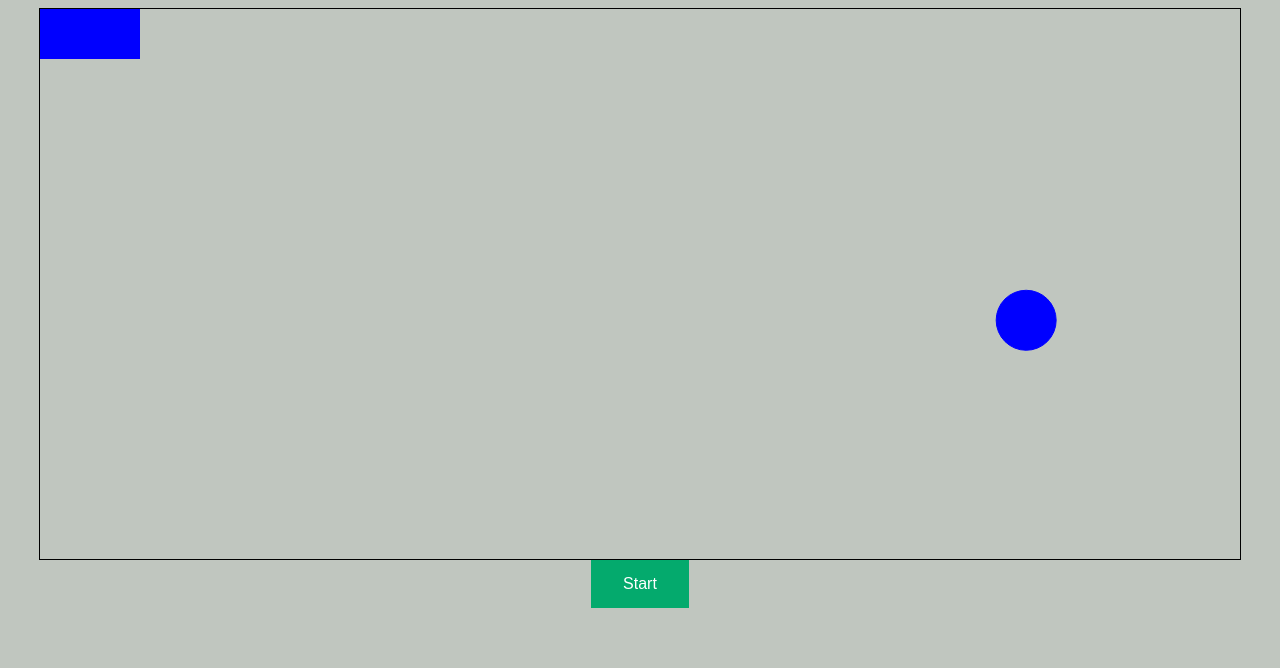
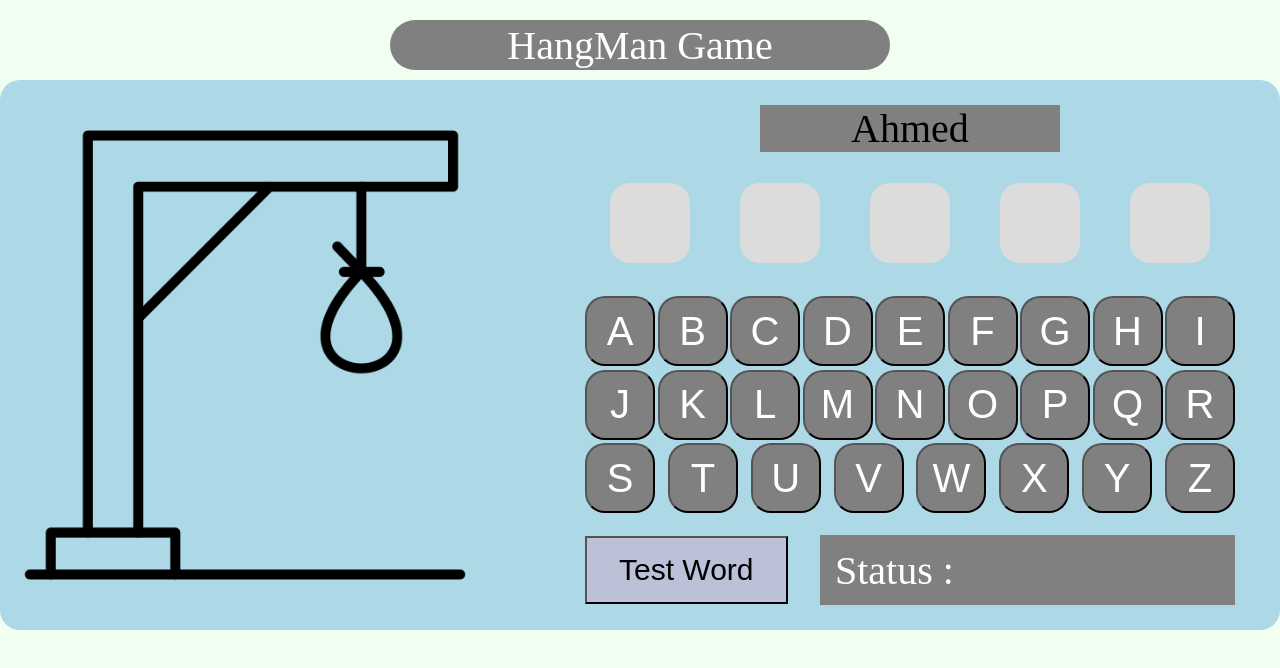
Before and after one commit to AhmedAshlw/HangMan-Game, a plain HTML site: page index.html in a window 1280 px wide. Drawn offline with Linux system fonts and the light colour scheme; files that its build step writes are made by us from their sources.

Commit message:
updated main

```diff
--- a/css/style.css
+++ b/css/style.css
@@ -1,31 +1,129 @@
 body{
-    background-color: #c0c6bf;
+    margin: 0;
+    display: flex;
+    flex-direction: column;
+    justify-content: space-around;
+    align-items: center;
+    margin-top: 20px;
+    background-color: #F0FFF0;
+}
+.title{
+    width: 500px;
+    height: 50px;
+    background-color: #808080;
+    color: white;
+    font-size: 40px;
+    margin-bottom: 10px;
+    display: flex;
+    justify-content: space-around;
+    align-items: center;
+    border-radius: 50px;
+}
+.broad{
+    width: 1240px;
+    height: 550px;
+    background-color: #ADD8E6;
+    display: flex;
+    justify-content: space-between;
+    align-items: center;
+    padding-left: 20px;
+    padding-right: 20px;
+    border-radius: 20px;
 }
 
-.gamePlace{
+.pic{
+    width: 450px;
+    height: 450px;
+}
+.hang{
+    width: 450px;
+    height: 450px;
+}
+
+.game{
+    width: 700px;
+    height: 500px;
+    display: flex;
+    flex-direction: column;
+    justify-content: space-between;
+    align-items: center;
+}
+.word{
+    width: 300px;
+    height: 60px;
+    background-color: #808080;
+    display: flex;
+    justify-content: center;
+    align-items: center;
+    font-size: 40px;
+}
+.key{
+    width: 600px;
+    height: 180px;
+    display: flex;
+    justify-content: space-between;
+    align-items: center;
+    padding-left: 30px;
+    padding-right: 30px;
+}
+.keyword{
+    width: 80px;
+    height: 80px;
+    background-color: #DCDCDC;
+    border-radius: 20px;
+    color: black;
+    font-size: 50px;
     display: flex;
     justify-content: center;
     align-items: center;
 }
-
-canvas{
-    border: 1px solid black
-
+.letters{
+    width: 650px;
+    height: 280px;
+    display: flex;
+    justify-content: space-between;
+    align-items: center;
+    flex-wrap: wrap;
+    cursor:pointer;
 }
-
-.btn{
-    background-color: #04AA6D; /* Green */
-    border: none;
+.letter{
+    width: 70px;
+    height: 70px;
+    background-color: #808080;
+    border-radius: 20px;
     color: white;
+    font-size: 40px;
+    display: flex;
+    justify-content: center;
+    align-items: center;
+}
+.test{
+    width: 650px;
+    height: 80px;
+    display: flex;
+    justify-content: space-between;
+    align-items: center;
+    padding-left: 30px;
+    padding-right: 30px;
+    margin-top: 20px;
+}
+.testword {
+    background-color: #bbc1d6; /* Green */
+    color: black;
     padding: 15px 32px;
     text-align: center;
     text-decoration: none;
     display: inline-block;
-    font-size: 16px;
+    font-size: 30px;
+  }
+.win{
+    width: 400px;
+    height: 70px;
+    background-color: #808080;
+    display: flex;
+    justify-content: left;
+    align-items: center;
+    font-size: 40px;
+    padding-left: 15px;
+    color: white;
 }
-
-.btns{
-    display: flex;
-    justify-content: center;
-    align-items: center;
-}
--- a/index.html
+++ b/index.html
@@ -3,16 +3,58 @@
 <head>
     <meta charset="UTF-8">
     <meta name="viewport" content="width=device-width, initial-scale=1.0">
-    <link rel="stylesheet" href="./css/style.css">
-    <script defer src="./js/script.js"></script>
-    <title>Breakout Game</title>
+    <link rel="stylesheet" href="style.css">
+    <script defer src="app.js"></script>
+    <title>HangMan Game</title>
 </head>
 <body>
-    <section class="gamePlace">
-        <canvas></canvas>
-    </section>
-    <section class="btns">
-        <button class="btn" onclick="start()">Start</button>
-    </section>
+    <div class="title">HangMan Game</div>
+    <div class="broad">
+        <div class="pic">
+            <img src="gibbet.png" alt="hanging the man" class="hang">
+        </div>
+        <div class="game">
+            <div class="word">Ahmed</div>
+            <div class="key">
+                <div class="keyword" id="1"></div>
+                <div class="keyword" id="2"></div>
+                <div class="keyword" id="3"></div>
+                <div class="keyword" id="4"></div>
+                <div class="keyword" id="5"></div>
+            </div>
+            <div class="letters">
+                <button class="letter" id="A">A</button>
+                <button class="letter" id="B">B</button>
+                <button class="letter" id="C">C</button>
+                <button class="letter" id="D">D</button>
+                <button class="letter" id="E">E</button>
+                <button class="letter" id="F">F</button>
+                <button class="letter" id="G">G</button>
+                <button class="letter" id="H">H</button>
+                <button class="letter" id="I">I</button>
+                <button class="letter" id="J">J</button>
+                <button class="letter" id="K">K</button>
+                <button class="letter" id="L">L</button>
+                <button class="letter" id="M">M</button>
+                <button class="letter" id="N">N</button>
+                <button class="letter" id="O">O</button>
+                <button class="letter" id="P">P</button>
+                <button class="letter" id="Q">Q</button>
+                <button class="letter" id="R">R</button>
+                <button class="letter" id="S">S</button>
+                <button class="letter" id="T">T</button>
+                <button class="letter" id="U">U</button>
+                <button class="letter" id="V">V</button>
+                <button class="letter" id="W">W</button>
+                <button class="letter" id="X">X</button>
+                <button class="letter" id="Y">Y</button>
+                <button class="letter" id="Z">Z</button>
+            </div>
+            <div class="test">
+                <button class="testword">Test Word</button>
+                <div class="win">Status :</div>
+            </div>
+        </div>
+    </div>
 </body>
 </html>
--- a/js/script.js
+++ /dev/null
@@ -1,43 +0,0 @@
-var canvas = document.querySelector('canvas');
-
-const w = canvas.width = 1200;
-const h = canvas.height = 550;
-
-var c = canvas.getContext('2d'); //Super Objects
-
-
-/*Animate*/
-var x = Math.random()* w;
-var y = Math.random()* h;
-var dx = (Math.random() - 0.5)*14;
-var dy = (Math.random() - 0.5)*14;
-var radius = 30;
-function animate(){
-    requestAnimationFrame(animate);
-    c.clearRect(0, 0, w, h);
-
-    c.fillRect(0, 0, 100, 50);
-    c.strokeStyle = 'rgba(255, 0, 0, 0.5)';
-    c.fillStyle = 'rgba(255, 0, 0, 0.5)';
-
-    c.beginPath()
-    c.arc(x, y, radius, 0, Math.PI*2, false); //outline
-    c.strokeStyle = 'blue';
-    c.fillStyle = 'blue';
-    c.stroke();
-    c.fill();
-
-    if(x + radius > w || x - radius < 0){
-          dx = -dx;
-    }
-    if(y + radius > h || y - radius < 0){
-        dy = -dy;
-    }
-    x += dx;
-    y += dy;
-}
-
-animate()
-// function start(){
-//     animate()
-// }
```
Also changed, not shown: js/app.js (added, +49 -0 lines), gibbet.png (added), 1 other file.
